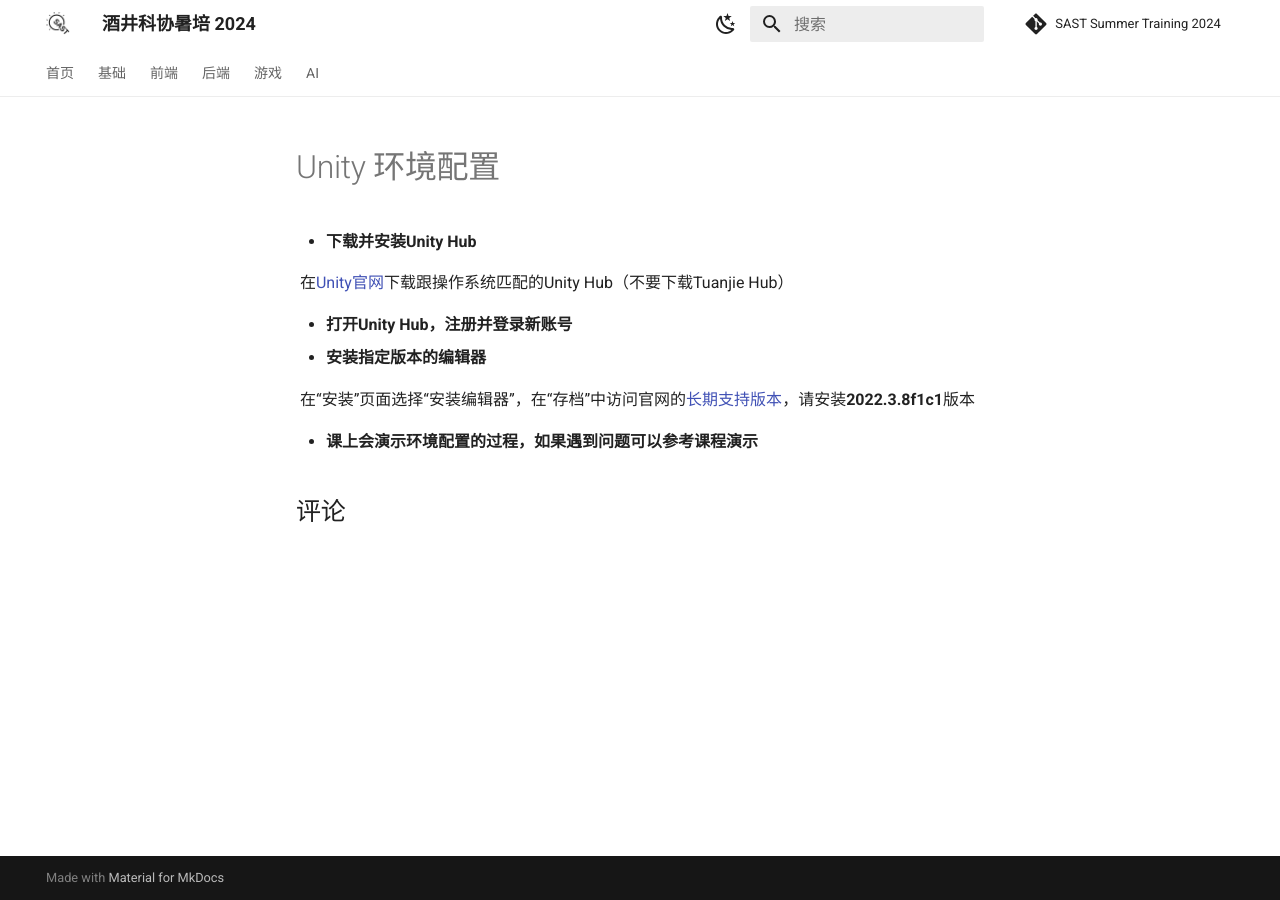
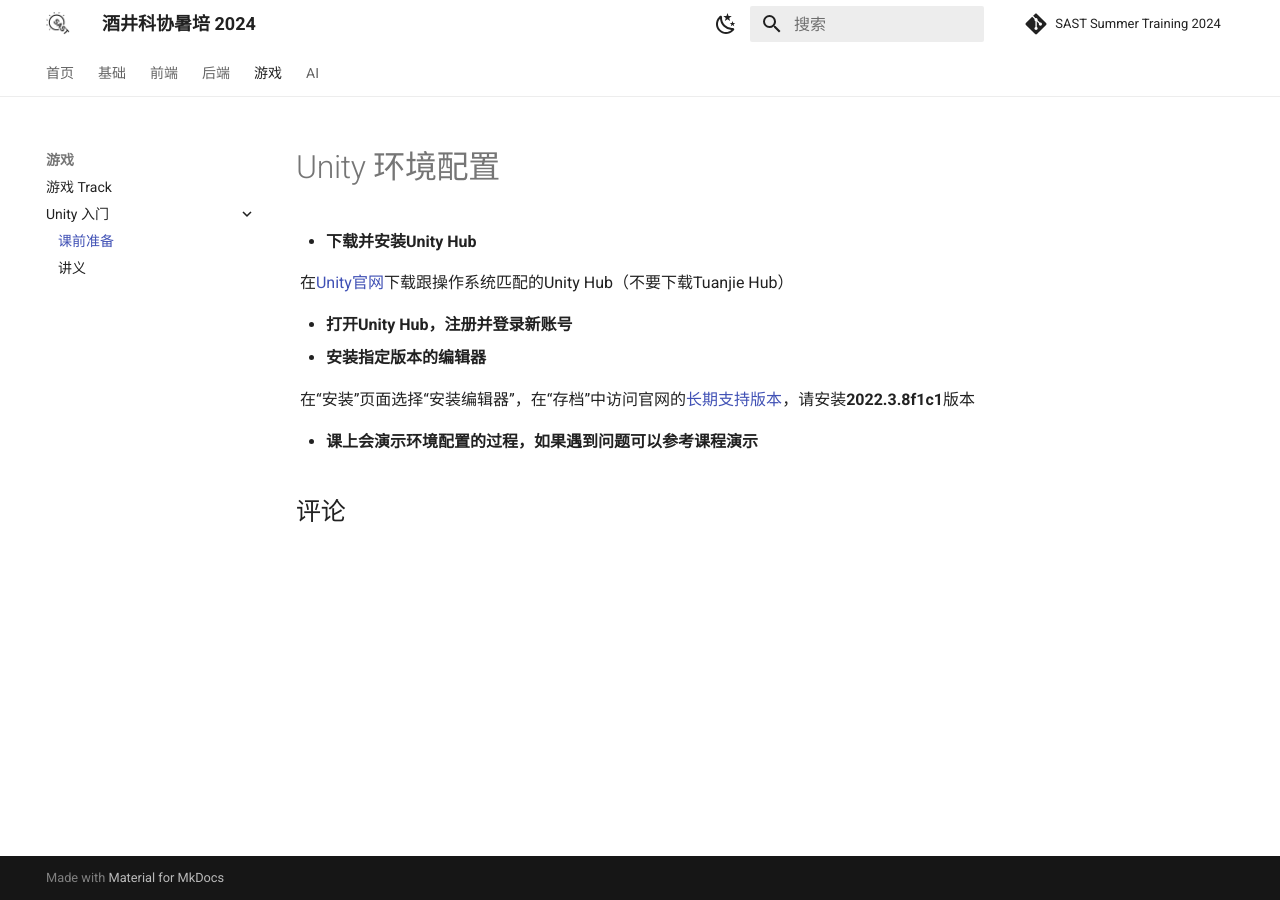
Before and after one commit to sast-summer-training-2024/sast-summer-training-2024.github.io, an MkDocs documentation site: the page built from docs/unity/unity_basic/Pre-requisite.md, in a window 1280 px wide. Built offline with MkDocs 1.6.1 and Material for MkDocs 9.7.7, drawn with Linux system fonts in a browser that asks for light colours; comment, search, counter and statistics services are not loaded.

Commit message:
feat: add unity basic to unity index

```diff
--- /dev/null
+++ b/docs/unity/unity_basic/handout.md
@@ -0,0 +1,3 @@
+# Unity 入门 课程讲义
+
+[课程讲义](Unity_basic.pptx)
--- a/mkdocs.yml
+++ b/mkdocs.yml
@@ -146,7 +146,7 @@ nav:
   - 游戏:
     - unity/index_unity.md
     - Unity 入门:
-      - 课前准备: unity/Pre-requisite.md
+      - 课前准备: unity/unity_basic/Pre-requisite.md
       - 讲义: unity/unity_basic/Unity_basic.pptx
   - AI:
     - ai/index_ai.md
```
Also changed, not shown: docs/unity/index_unity.md (+1 -1 lines).
